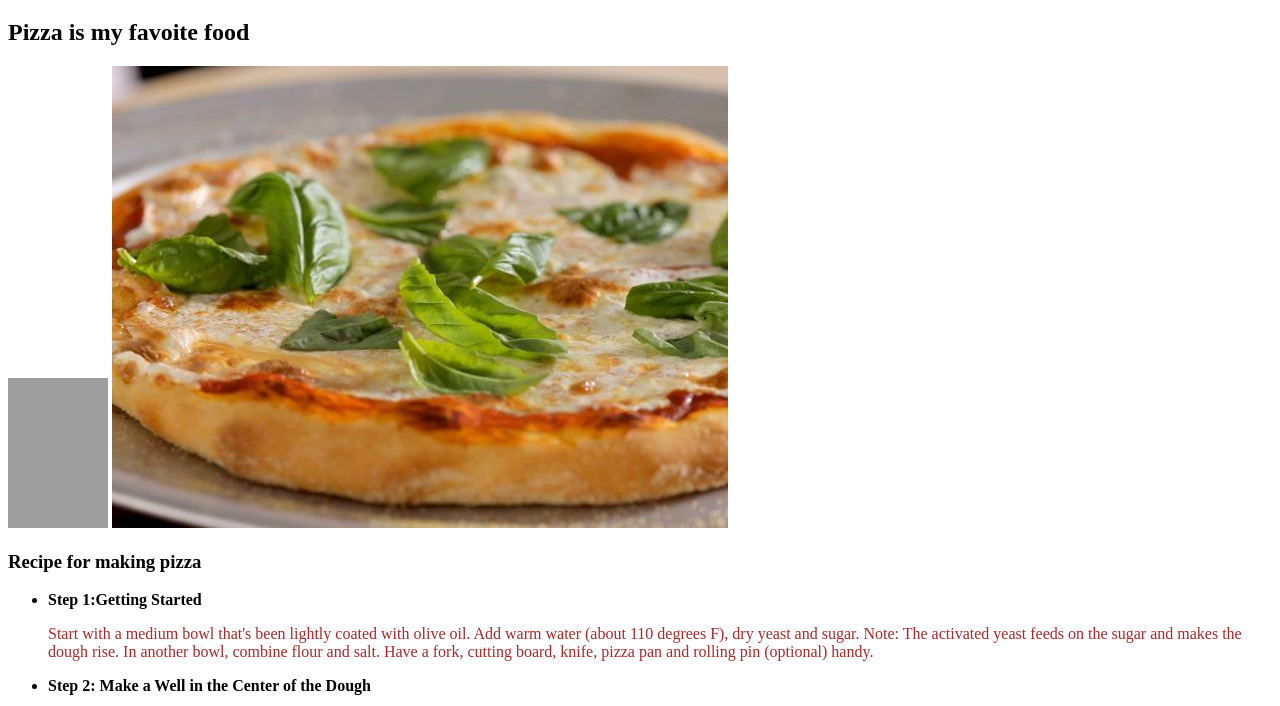
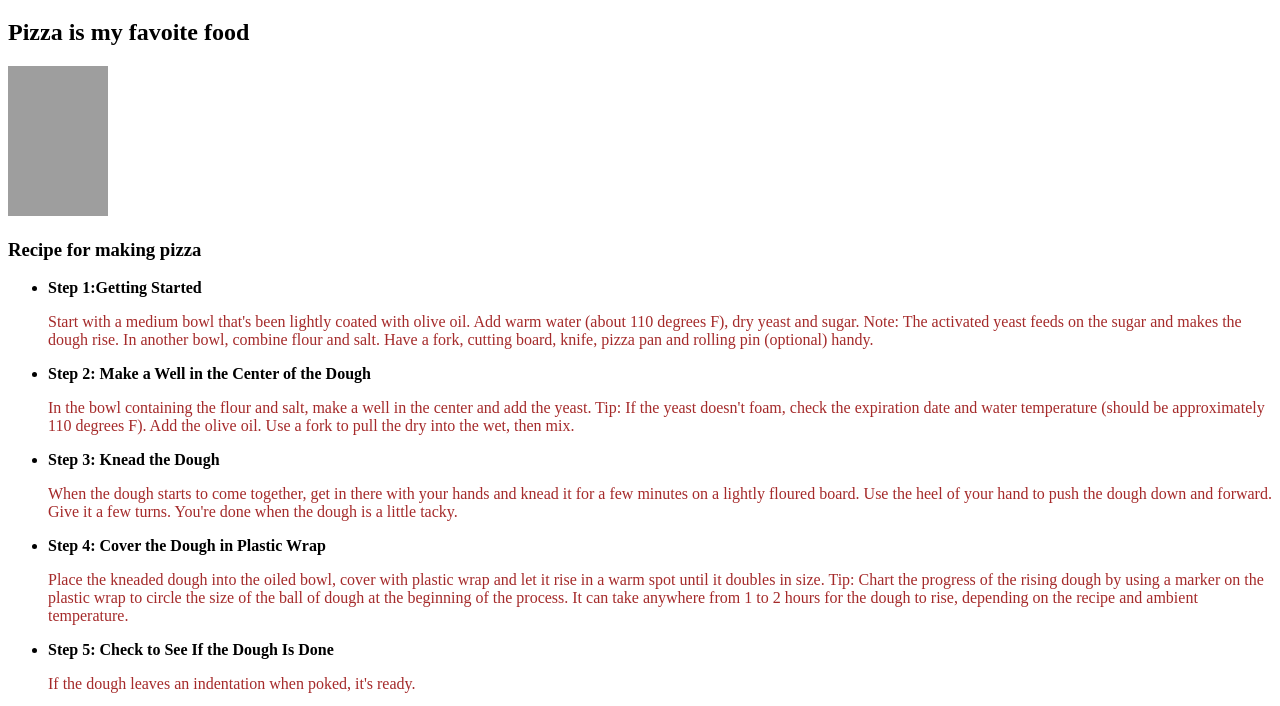
Before and after one commit to khanduri19/Recipe, a plain HTML site: page index.html in a window 1280 px wide. Shown: the part 61-767 px from the top of the page. Drawn offline with Linux system fonts and the light colour scheme; grey boxes are pictures that could not be loaded.

Commit message:
one image removed

```diff
--- a/index.html
+++ b/index.html
@@ -14,7 +14,7 @@
 <h1>My Favorite Food</h1>
 <h2>Pizza is my favoite food </h2>
 <img src="pizza.jpg"alt="Photo of Pizza" height="150" width="100">
-<img src="pizza2.jpeg" >
+
 
 <h3>Recipe for making pizza</h3>
 <ul>
```
